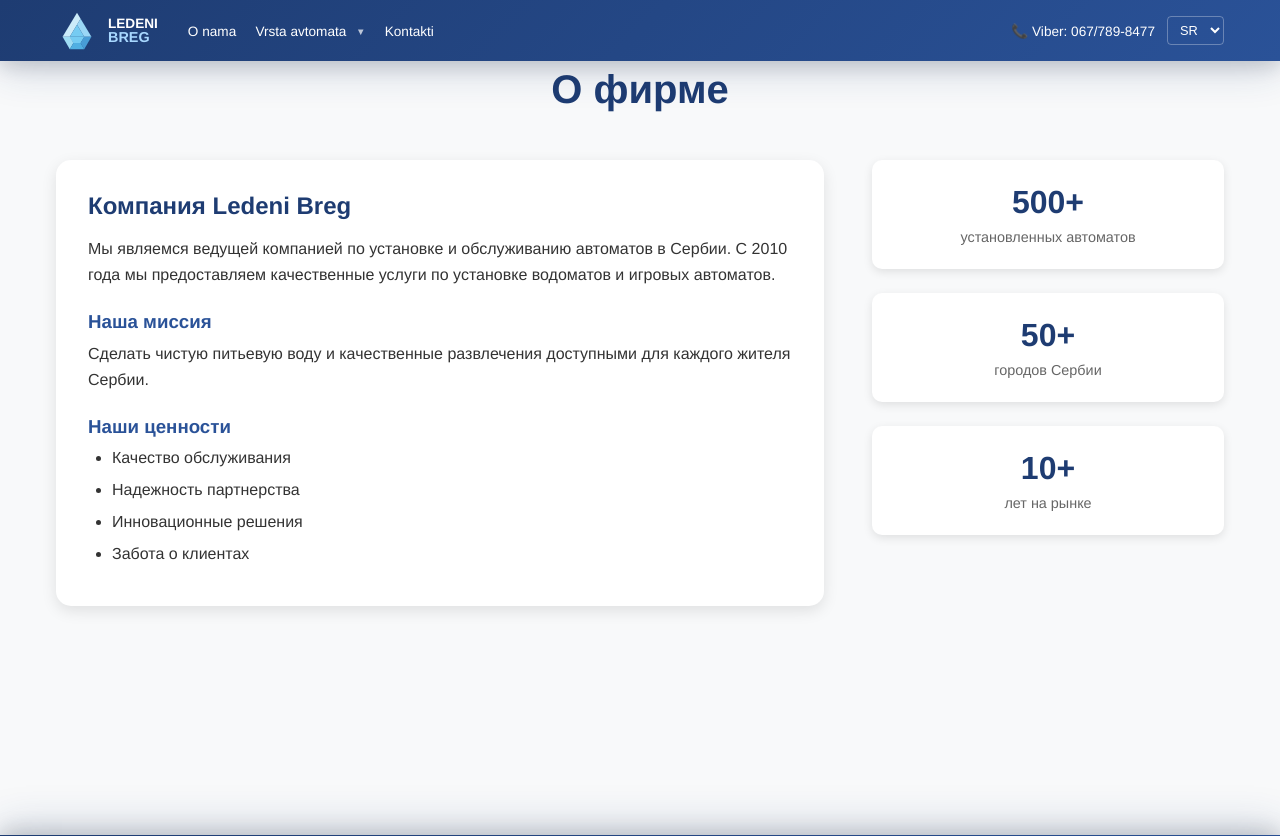
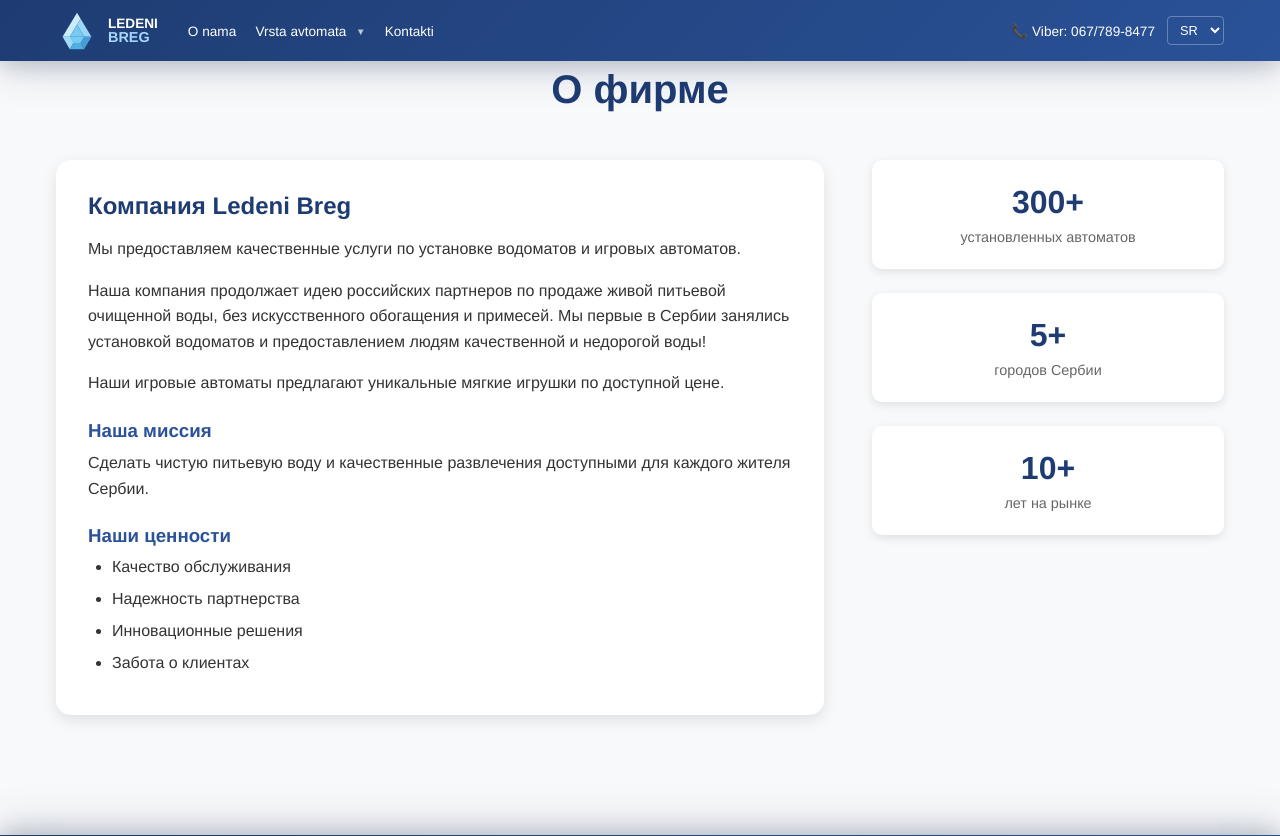
Before and after one commit to LagutaNV2/Ledeni-Breg, a Django app: page /about/ in a window 1280 px wide. Shown: the top 836 px of the page. Run offline with Django 5.2, Linux system fonts and the light colour scheme.

Commit message:
content change v1.12

```diff
--- a/templates/core/about.html
+++ b/templates/core/about.html
@@ -16,7 +16,11 @@
         <div class="about-content">
             <div class="about-text">
                 <h2>Компания Ledeni Breg</h2>
-                <p>Мы являемся ведущей компанией по установке и обслуживанию автоматов в Сербии. С 2010 года мы предоставляем качественные услуги по установке водоматов и игровых автоматов.</p>
+                <p>Мы предоставляем качественные услуги по установке водоматов и игровых автоматов.</p>
+                <p>Наша компания продолжает идею российских партнеров по продаже живой питьевой очищенной воды, без искусственного обогащения и примесей.
+                   Мы первые в Сербии занялись установкой водоматов и предоставлением людям качественной и недорогой воды!</p>
+
+                <p>Наши игровые автоматы предлагают уникальные мягкие игрушки по доступной цене.</p>
 
                 <h3>Наша миссия</h3>
                 <p>Сделать чистую питьевую воду и качественные развлечения доступными для каждого жителя Сербии.</p>
@@ -32,11 +36,11 @@
 
             <div class="about-stats">
                 <div class="stat-item">
-                    <div class="stat-number">500+</div>
+                    <div class="stat-number">300+</div>
                     <div class="stat-label">установленных автоматов</div>
                 </div>
                 <div class="stat-item">
-                    <div class="stat-number">50+</div>
+                    <div class="stat-number">5+</div>
                     <div class="stat-label">городов Сербии</div>
                 </div>
                 <div class="stat-item">
```
Also changed, not shown: static/images/automats/automat-blu.png, static/images/automats/automat-blu_.png (added).
